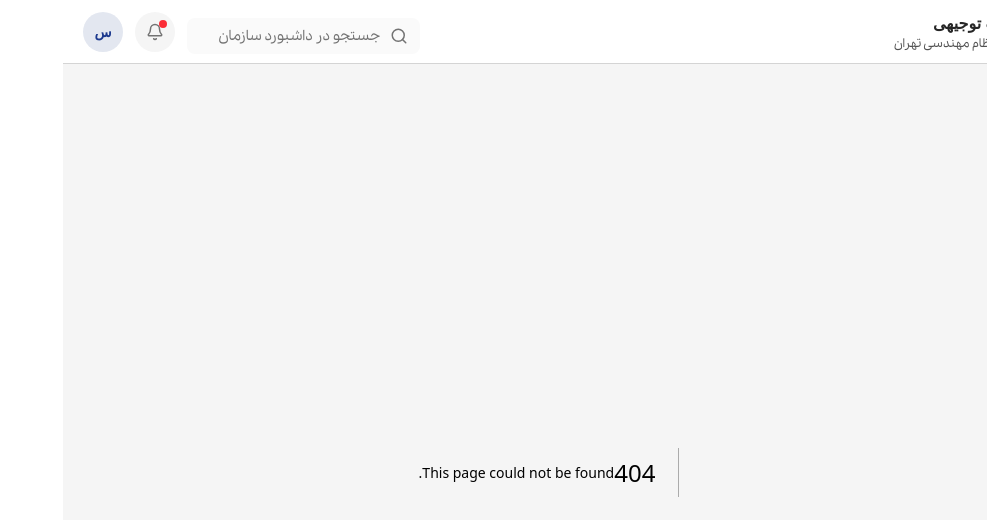
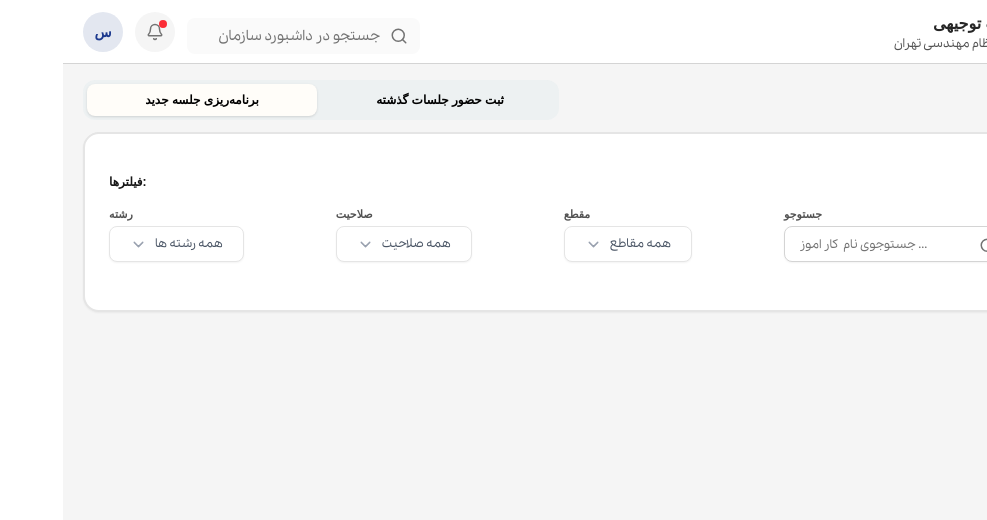
Before and after one commit to parrsa/InternshipNezam, a Next.js app: page /organization/briefing-sessions in a window 1280 px wide. Before the commit this address had no page. Shown: the top 520 px of the page, without its empty margins (293-1280 px from the left). Built offline with nearby package versions, Linux system fonts and the light colour scheme; a web font is replaced by a local one.

Commit message:
complete first part of briefing

```diff
--- /dev/null
+++ b/app/organization/briefing-sessions/components/sessionFilters/index.tsx
@@ -0,0 +1,105 @@
+import { Input } from '@/app/components/ui/input';
+import { Select } from '@/app/components/ui/input/SelectSilde';
+import { cn } from '@/lib/cn';
+import { Search } from 'lucide-react';
+import React, { useState } from 'react'
+
+const degreeOptions = [
+    { label: "کارشناسی", value: "bachelor" },
+    { label: "کارشناس ارشد", value: "master" },
+    { label: "دکتری", value: "phd" },
+    { label: "کاردانی", value: "associate" },
+];
+
+const majorOptions = [
+    { label: "مهندسی عمران", value: "civil" },
+    { label: "مهندسی معماری", value: "architecture" },
+    { label: "مهندسی برق", value: "electrical" },
+    { label: "مهندسی مکانیک", value: "mechanical" },
+];
+const trueroleOption = [
+    { label: " طراحی", value: "civil" },
+    { label: "نظارت ", value: "architecture" },
+    { label: "اجرا", value: "electrical" },
+    { label: " همه صلاحیت ها", value: "mechanical" },
+];
+function SessionFilters() {
+    const [degree, setDegree] = useState("");
+    const [major, setMajor] = useState("");
+    const [truerole, setTruerole] = useState("")
+    return (
+        <div
+            dir="ltr"
+            className="w-full rounded-2xl border-2 shadow-xs border-neutral-200 p-5 sm:p-6  bg-white px-8 py-7 "
+        >
+            <div className="mb-3  mt-4  flex items-center justify-between">
+                <div className="flex items-center gap-2">
+
+                    <span className="text-xs font-semibold text-neutral-900">
+                        فیلترها:
+
+
+                    </span>
+                </div>
+            </div>
+
+            <div className="flex items-center mb-6 justify-between ">
+
+                <div>
+                    <span className="text-2xs  font-semibold text-neutral-600">رشته </span>
+                    <Select
+                        placeholder="همه رشته ها"
+                        className=" text-nowrap text-xs"
+                        options={majorOptions}
+                        value={major}
+                        onChange={setMajor}
+                    />
+                </div>
+
+                <div >
+                    <span className="text-2xs  font-semibold text-neutral-600"> صلاحیت  </span>
+                    <Select
+                        className=" text-nowrap text-neutral-900 text-xs"
+                        placeholder="همه صلاحیت"
+                        options={trueroleOption}
+                        value={truerole}
+                        onChange={setTruerole}
+                    />
+                </div>
+
+                <div >
+                    <span className="text-2xs  font-semibold text-neutral-600"> مقطع  </span>
+                    <Select
+                        className=" text-nowrap text-neutral-900 text-xs"
+                        placeholder="همه مقاطع"
+                        options={degreeOptions}
+                        value={degree}
+                        onChange={setDegree}
+                    />
+                </div>
+
+                <div className="w-[25%]">
+                    <span className="text-2xs  font-semibold text-neutral-600"> جستوجو  </span>
+
+                    <Input
+                        variant="default"
+                        color="input"
+                        inputSize="sm"
+                        placeholder=" جستوجوی نام  کار اموز ..."
+                        className={cn("  w-full  border-neutral-300 border  shadow-xs   placeholder:text-neutral-500   placeholder:text-xs ")}
+                        rightIcon={
+                            <Search size={18}
+                                className=" mt-1 text-neutral-500"
+                            />
+                        }
+                    />
+
+                </div>
+
+
+            </div>
+        </div>
+    )
+}
+
+export default SessionFilters
--- /dev/null
+++ b/app/organization/briefing-sessions/page.tsx
@@ -0,0 +1,155 @@
+"use client";
+import { useState } from "react";
+import { cn } from "@/lib/cn";
+import Table from "@/app/components/ui/Table";
+import SessionFilters from "./components/sessionFilters";
+
+type TabKey = "new" | "past";
+type SessionStatus = "upcoming" | "held" | "archived";
+
+interface Session {
+    id: number;
+    title: string;
+    date: string;
+    time: string;
+    location: string;
+    participants: string;
+    status: SessionStatus;
+}
+
+const TABS: { key: TabKey; label: string }[] = [
+    { key: "past", label: "ثبت حضور جلسات گذشته" },
+    { key: "new", label: "برنامه‌ریزی جلسه جدید" },
+];
+
+const STATUS_CONFIG: Record<SessionStatus, { label: string; className: string }> = {
+    upcoming: {
+        label: "در پیش‌رو",
+        className: "bg-orange-100 border-amber-300 text-amber-800",
+    },
+    held: {
+        label: "برگزار شد",
+        className: "bg-green-100 border-green-300 text-green-800",
+    },
+    archived: {
+        label: "آرشیو",
+        className: "bg-gray-100 border-gray-300 text-gray-700",
+    },
+};
+
+const SESSIONS: Session[] = [
+    {
+        id: 1,
+        title: "جلسه توجیحی نیمسال پاییز ۱۴۰۴",
+        date: "۱۴۰۴/۰۶/۰۵",
+        time: "۱۰:۰۰",
+        location: "سالن همایش — طبقه ۳",
+        participants: "نفر ۲۴",
+        status: "upcoming",
+    },
+    {
+        id: 2,
+        title: "جلسه توجیحی — آیین‌نامه و مقررات",
+        date: "۱۴۰۴/۰۴/۱۸",
+        time: "۱۴:۰۰",
+        location: "سالن جلسات — طبقه ۲",
+        participants: "نفر ۱۸",
+        status: "held",
+    },
+    {
+        id: 3,
+        title: "جلسه توجیحی نیمسال بهار ۱۴۰۴",
+        date: "۱۴۰۴/۰۲/۰۵",
+        time: "۱۰:۰۰",
+        location: "سالن همایش",
+        participants: "نفر ۲۸",
+        status: "archived",
+    },
+];
+
+const TH = "px-3 text-left text-s";
+const TD = "px-3 py-2 text-left text-xs text-neutral-900";
+
+const COLUMNS = [
+
+    {
+        key: "status",
+        label: "وضعیت",
+        width: "w-[11%]",
+        thClassName: TH,
+        className: TD,
+        render: (row: Session) => {
+            const { label, className } = STATUS_CONFIG[row.status];
+            return (
+                <span className={cn("inline-block rounded-full border px-2 py-0.5 text-2xs", className)}>
+                    {label}
+                </span>
+            );
+        },
+    },
+    { key: "participants", label: "شرکت‌کنندگان", width: "w-[14%]", thClassName: TH, className: cn(TD, "font-medium text-sm") },
+    { key: "location", label: "محل", width: "w-[19.5%]", thClassName: TH, className: cn(TD, "font-medium text-sm") },
+    { key: "time", label: "ساعت", width: "w-[8.5%]", thClassName: TH, className: cn(TD, "font-medium text-sm") },
+    { key: "date", label: "تاریخ", width: "w-[15%]", thClassName: TH, className: cn(TD, "font-medium text-sm") },
+    { key: "title", label: "عنوان جلسه", width: "w-[32%]", thClassName: TH, className: cn(TD, "font-bold") },
+];
+
+const TABLE_ROWS = SESSIONS.map((s) => ({ ...s, _rowClassName: "bg-white" }));
+
+function BriefingSeason() {
+    const [activeTab, setActiveTab] = useState<TabKey>("new");
+
+    return (
+        <div className="w-full flex flex-col gap-3 px-5 p-2 items-center justify-center">
+            <div
+                className="flex items-center justify-between gap-2 bg-[#e7eef098] p-1 rounded-xl w-full md:w-1/2 self-end"
+            >
+                {TABS.map((tab) => {
+                    const isActive = activeTab === tab.key;
+                    return (
+                        <button
+                            key={tab.key}
+                            type="button"
+                            role="tab"
+                            aria-selected={isActive}
+                            onClick={() => setActiveTab(tab.key)}
+                            className={cn(
+                                "flex-1 px-4 py-2  rounded-lg text-xs font-bold text-black transition-colors duration-300",
+                                isActive && "bg-[#fffdf9] shadow-sm",
+                            )}
+                        >
+                            {tab.label}
+                        </button>
+                    );
+                })}
+            </div>
+
+            {activeTab === "past" ? (
+                <div className="w-full overflow-hidden rounded-2xl border border-gray-200 bg-white shadow-sm">
+                    <div className="px-6 pt-6 text-left">
+                        <h2 className="text-s font-bold text-gray-900">جلسات توجیحی برگزارشده</h2>
+                        <p className="mt-3 text-2xs text-gray-600">ثبت حضور کارآموزان در جلسات گذشته.</p>
+                    </div>
+                    <div className="mt-8">
+                        <Table
+                            tableRow={TABLE_ROWS}
+                            tableCol={COLUMNS}
+                            fixed
+                            HeaderPY="py-4"
+                            minHeight="226px"
+                        />
+                    </div>
+                </div>
+            ) : (
+                <div className="w-full flex flex-col gap-4">
+                     <SessionFilters />
+                    {/* <SessionStats /> */}
+                    {/* <SessionForm /> */}
+                    {/* <SessionPreview />  */}
+                </div>
+            )}
+        </div>
+    );
+}
+
+export default BriefingSeason;
--- a/app/organization/components/trendChart/index.tsx
+++ b/app/organization/components/trendChart/index.tsx
@@ -91,7 +91,7 @@ function LegendMarker({ color }: { color: string }) {
 function TrendChart() {
     return (
         <TrendChartPart title=" روند رشد کارآموزان و سرپرستان">
-            <div dir="ltr" className="mt-6 h-[260px]  w-full">
+            <div dir="ltr" className="mt-6 h-65  w-full">
                 <Line data={data} options={options} />
             </div>
 
```
